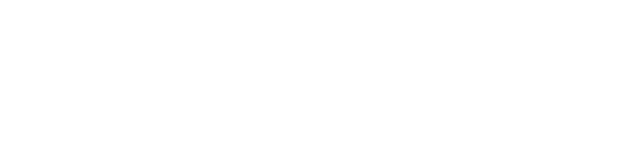
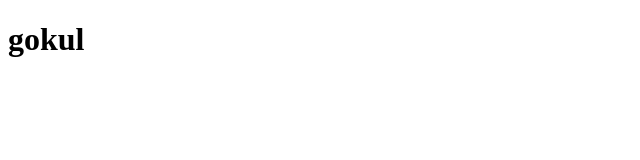
Before and after one commit to Gogul-D/demo2, a plain HTML site: page index.html in a window 1280 px wide. Shown: the whole page, without its empty margins (0-640 px from the left). Drawn offline with Linux system fonts and the light colour scheme.

Commit message:
modified

```diff
--- a/index.html
+++ b/index.html
@@ -5,6 +5,7 @@
     <meta name="viewport" content="width=device-width, initial-scale=1.0">
     <title>Document</title>
 </head>
+<h1>gokul</h1>
 <body>
 
 </body>
```
